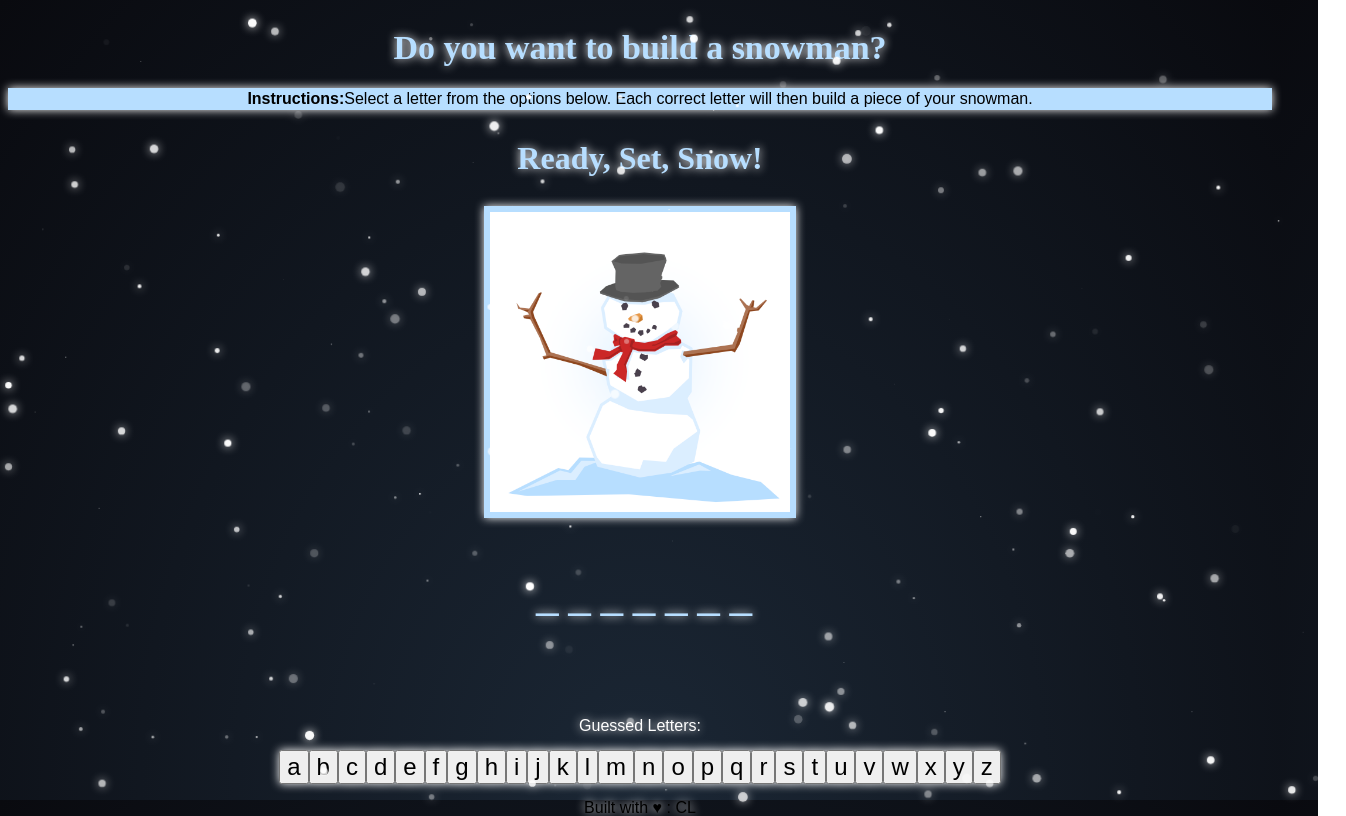
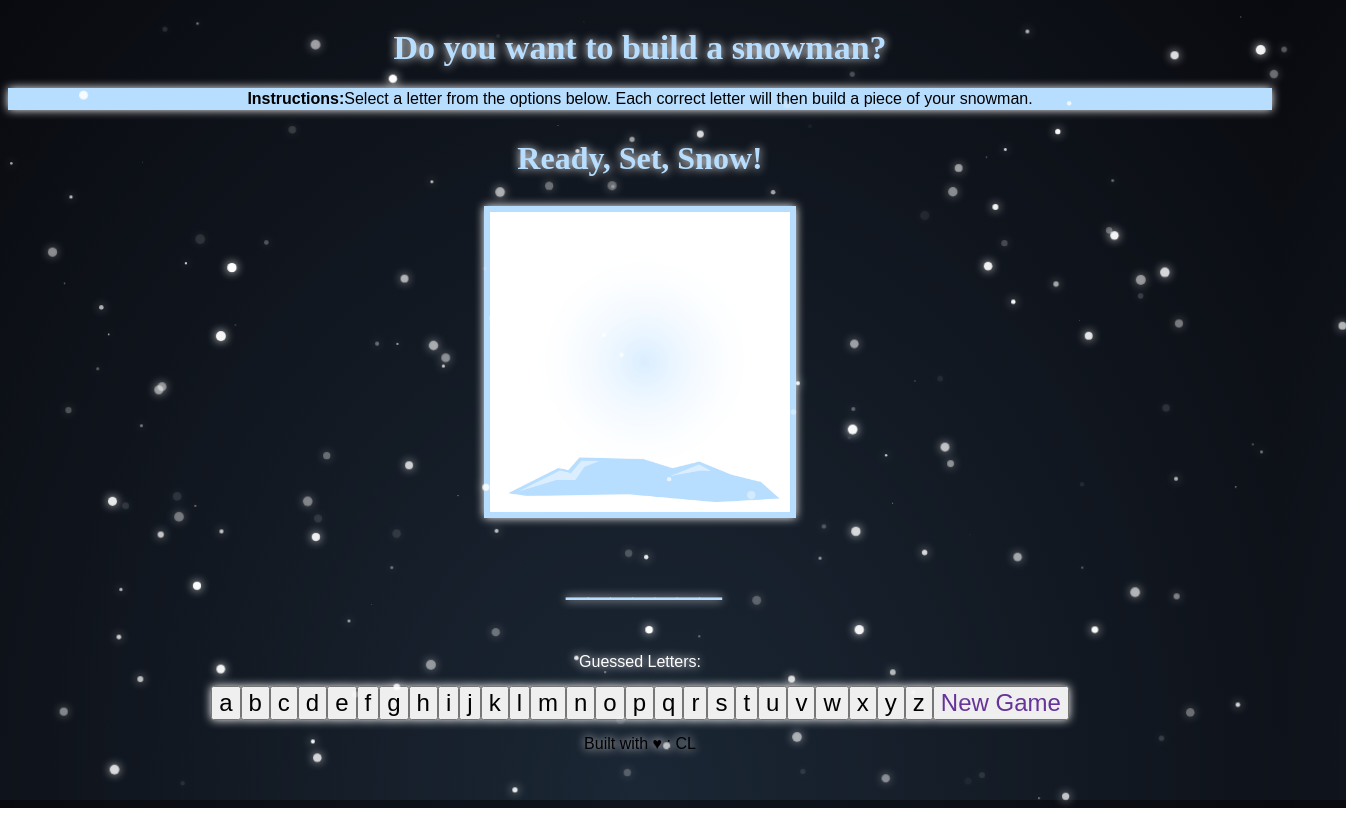
Before and after one commit to chadlada/Snowman, a React (Vite) app: page / in a window 1280 px wide. Shown: the whole page, 1346 px wide, since content can reach past the window. Built offline with nearby package versions, Linux system fonts and the light colour scheme; a web font is replaced by a local one.

Commit message:
App is working now. Hooks and functions added.

```diff
--- a/src/App.tsx
+++ b/src/App.tsx
@@ -1,11 +1,11 @@
 import React, { useState } from 'react'
-// import step0 from './images/step_0.png'
-// import step1 from './images/step_1.png'
-// import step2 from './images/step_2.png'
-// import step3 from './images/step_3.png'
-// import step4 from './images/step_4.png'
-// import step5 from './images/step_5.png'
-// import step6 from './images/step_6.png'
+import step0 from './images/step_0.png'
+import step1 from './images/step_1.png'
+import step2 from './images/step_2.png'
+import step3 from './images/step_3.png'
+import step4 from './images/step_4.png'
+import step5 from './images/step_5.png'
+import step6 from './images/step_6.png'
 import step7 from './images/step_7.png'
 import words from './wordlist.json'
 
@@ -40,16 +40,62 @@ export function App() {
   ]
 
   // randomized word
-  const randomWordIndex = Math.floor(Math.random() * words.length)
-  console.log(words[randomWordIndex])
+  const randomWord = words[Math.floor(Math.random() * words.length)]
+  const [guessedLetters, setGuessedLetters] = useState([''])
+  const [secretWord, setSecretWord] = useState(randomWord)
+  const [currentWord, setCurrentWord] = useState('_______')
+  const [numberOfCorrectLettersGuessed, setNumberOfCorrectLettersGuessed] =
+    useState(0)
+  console.log(secretWord)
 
-  // guessed letter state
-  const [guessedLetters, setGuessedLetters] = useState('')
+  // ----------------------------------------FUNCTIONS----------------------------------------
 
+  function _newGame() {
+    setSecretWord(randomWord)
+    setCurrentWord('_______')
+    setGuessedLetters([''])
+    setNumberOfCorrectLettersGuessed(0)
+  }
   function _clickLetter(letter: string) {
-    const newValueGuessedLetter = `${guessedLetters}${letter}`
+    // const newValueGuessedLetter = `${guessedLetters}${letter}`
 
-    setGuessedLetters(newValueGuessedLetter)
+    setGuessedLetters([...guessedLetters, letter])
+
+    if (secretWord.includes(letter)) {
+      setNumberOfCorrectLettersGuessed(numberOfCorrectLettersGuessed + 1)
+      console.log(setNumberOfCorrectLettersGuessed)
+      let newCurrentWord = ''
+      for (let index = 0; index < secretWord.length; index++) {
+        if (secretWord[index] === letter) {
+          newCurrentWord = newCurrentWord.concat(letter)
+        } else {
+          newCurrentWord = newCurrentWord.concat(currentWord[index])
+        }
+      }
+
+      setCurrentWord(newCurrentWord)
+    }
+  }
+
+  function snowmanPictures() {
+    switch (numberOfCorrectLettersGuessed) {
+      case 0:
+        return step0
+      case 1:
+        return step1
+      case 2:
+        return step2
+      case 3:
+        return step3
+      case 4:
+        return step4
+      case 5:
+        return step5
+      case 6:
+        return step6
+      case 7:
+        return step7
+    }
   }
 
   return (
@@ -64,26 +110,14 @@ export function App() {
       </section>
       <p className="instructions1"> Ready, Set, Snow!</p>
       <section className="snowman-image">
-        <img src={step7} width="300" className="mrsnowman" />
-        <br></br>
+        <img src={snowmanPictures()} width="300" className="mrsnowman" />
       </section>
-      <br></br>
+
       <section className="word-display">
         <ul>
-          <li>_</li>
-          <li>_</li>
-          <li>_</li>
-          <li>_</li>
-          <li>_</li>
-          <li>_</li>
-          <li>_</li>
+          <li>{currentWord}</li>
         </ul>
       </section>
-
-      <br></br>
-      <br></br>
-
-      <br></br>
 
       <p className="guessed_letters">Guessed Letters: {guessedLetters}</p>
       <section className="alphabet_buttons">
@@ -100,6 +134,9 @@ export function App() {
             </button>
           )
         })}
+        <button className="new-game" onClick={_newGame}>
+          New Game
+        </button>
       </section>
       <br></br>
       <footer>Built with ♥ : CL</footer>
--- a/src/index.scss
+++ b/src/index.scss
@@ -147,6 +147,10 @@ li {
   list-style: none;
   padding-left: 10px;
 }
+
+button.new-game {
+  color: rebeccapurple;
+}
 @media all and (max-width: 494px) {
   header {
     font-size: 8px;
```
